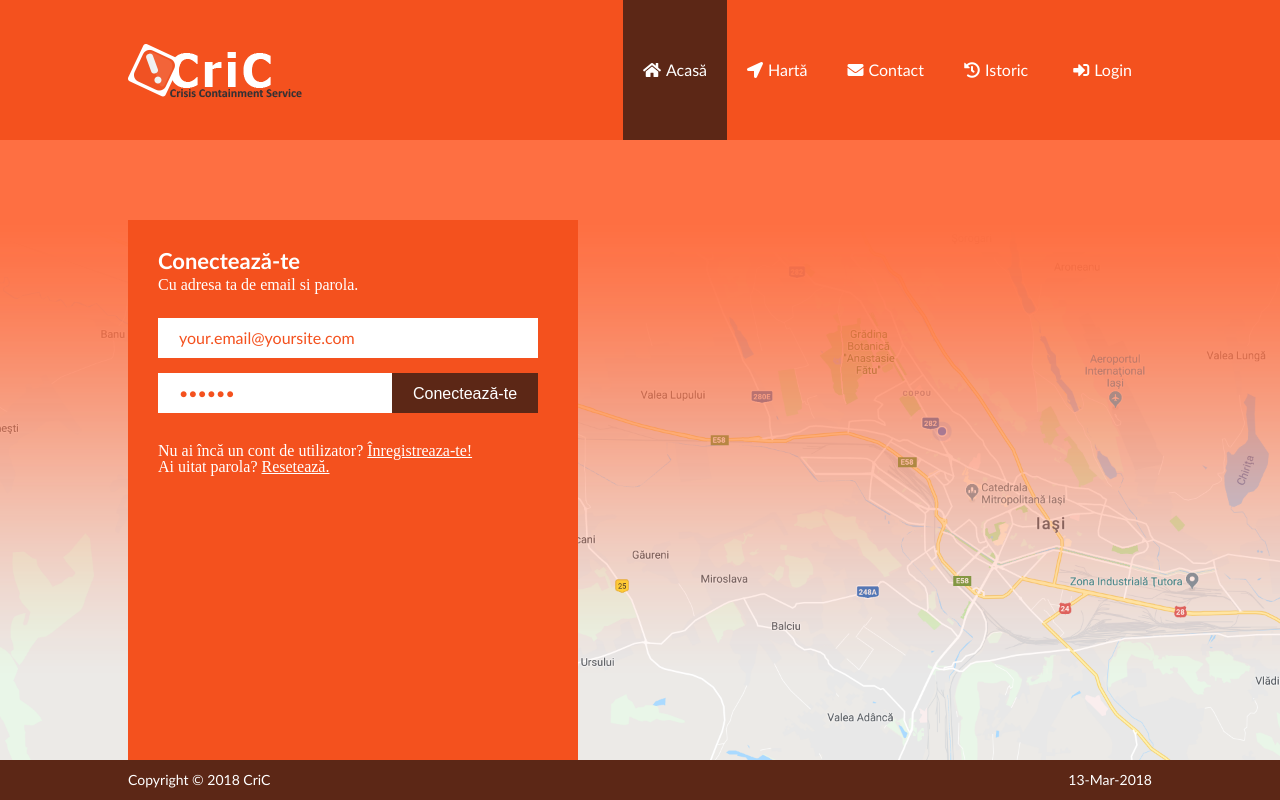
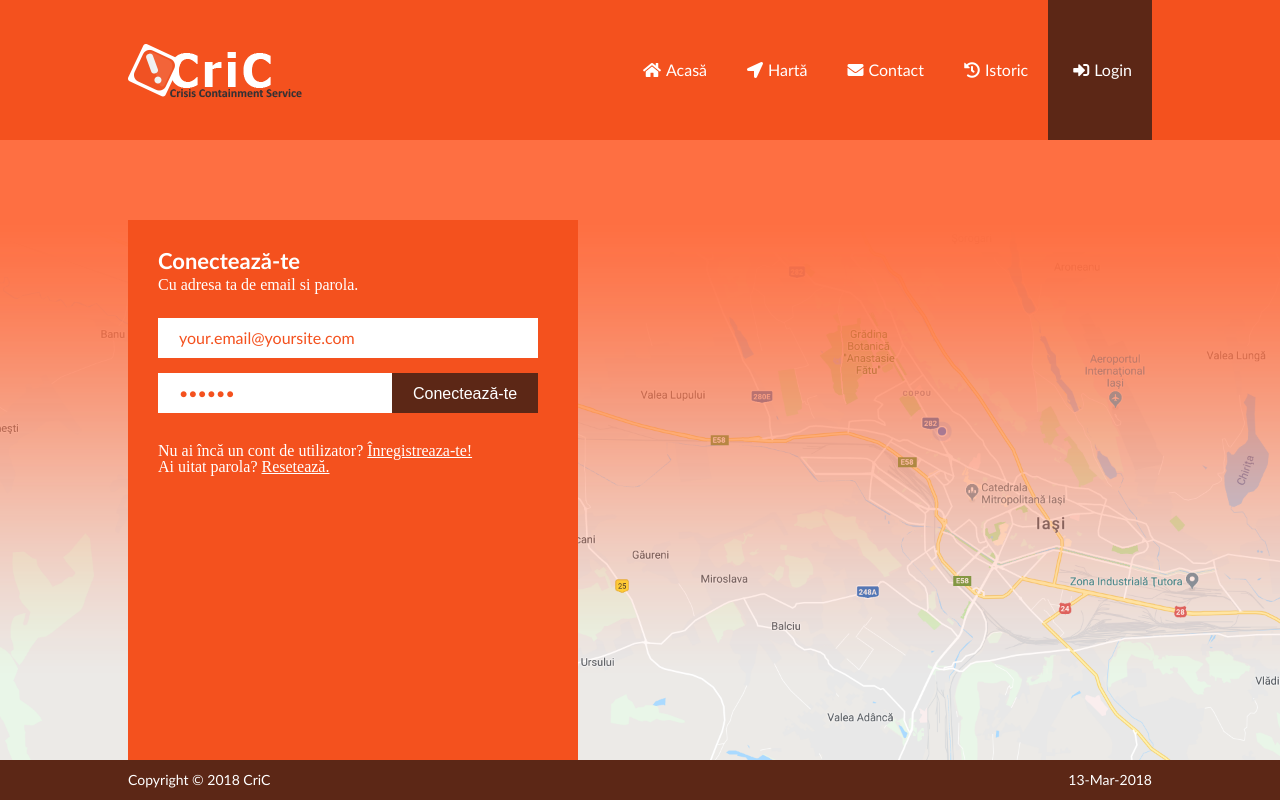
Before and after one commit to CiprianBodnar/CriC-Crisis-Containment-Service-, a PHP site: page /login.php in a window 1280 px wide. Run offline with PHP 8.4, Linux system fonts and the light colour scheme.

Commit message:
Links and selected class at page

```diff
--- a/contact.php
+++ b/contact.php
@@ -10,7 +10,7 @@
     <link rel="stylesheet" href="css/contact.css">
     <link rel="stylesheet" href="css/media.css">
 </head>
-<body>
+<body id="contact-page">
 
     <?php include "header.php" ?>
 
--- a/header.php
+++ b/header.php
@@ -8,13 +8,16 @@
 				<i class="fas fa-bars"></i>
 			</div>
 			<ul class="nav" id="nav-menu">
-				<li class="selected"><a href="#"><i class="fas fa-home"></i>Acasă</a></li>
-				<li><a href="#"><i class="fas fa-location-arrow"></i>Hartă</a></li>
-				<li><a href="#"><i class="fas fa-envelope"></i>Contact</a></li>
-				<li><a href="#"><i class="fas fa-history"></i>Istoric</a></li>
-				<li><a href="#"><i class="fas fa-login"></i><i class="fas fa-sign-in-alt"></i>Login</a></li>
+				<li  id="home-page"><a href="home.php"><i class="fas fa-home"></i>Acasă</a></li>
+				<li id="map-page"><a href="#"><i class="fas fa-location-arrow"></i>Hartă</a></li>
+				<li id="contact-page"><a href="contact.php"><i class="fas fa-envelope"></i>Contact</a></li>
+				<li id="history-page"><a href="#"><i class="fas fa-history"></i>Istoric</a></li>
+				<li id="login-page"><a href="login.php"><i class="fas fa-login"></i><i class="fas fa-sign-in-alt"></i>Login</a></li>
 			</ul>
 		</div>
 	</div>
 	<div class="clear"></div>
+
 </header>
+
+ <script type="text/javascript" src="js/selected-page.js"></script>
--- /dev/null
+++ b/js/selected-page.js
@@ -0,0 +1,8 @@
+function selected(){
+
+    var body = document.getElementsByTagName("body")[0];
+    var pageId = body.getAttribute("id");
+    document.querySelector("li#" +pageId).classList.add("selected");
+}
+
+selected();
--- a/login.php
+++ b/login.php
@@ -10,7 +10,7 @@
     <link rel="stylesheet" href="css/login.css">
     <link rel="stylesheet" href="css/media.css">
 </head>
-<body id="login">
+<body id="login-page">
 
     <?php include "header.php" ?>
 
@@ -40,15 +40,13 @@
                     <div class="row3">
 
                         <p class="information">
-                            Nu ai încă un cont de utilizator? <a href="#">Înregistreaza-te!</a>
+                            Nu ai încă un cont de utilizator? <a href="register.php">Înregistreaza-te!</a>
                         </p>
                         <p class="information">
-                            Ai uitat parola? <a href="#">Resetează.</a>
+                            Ai uitat parola? <a href="password.php">Resetează.</a>
                         </p>
                     </div>
                     </div>
-
-
                 </div>
             </div>
         </div>
--- a/password.php
+++ b/password.php
@@ -10,7 +10,7 @@
     <link rel="stylesheet" href="css/register.css">
     <link rel="stylesheet" href="css/media.css">
 </head>
-<body>
+<body id="login-page">
 	<?php include "header.php" ?>
 
 	<section id="content">
--- a/register.php
+++ b/register.php
@@ -10,7 +10,7 @@
     <link rel="stylesheet" href="css/register.css">
     <link rel="stylesheet" href="css/media.css">
 </head>
-<body>
+<body id="login-page">
 	<?php include "header.php" ?>
 
 	<section id="content">
```
Also changed, not shown: home.php (+5 -3 lines), 2 other files.
